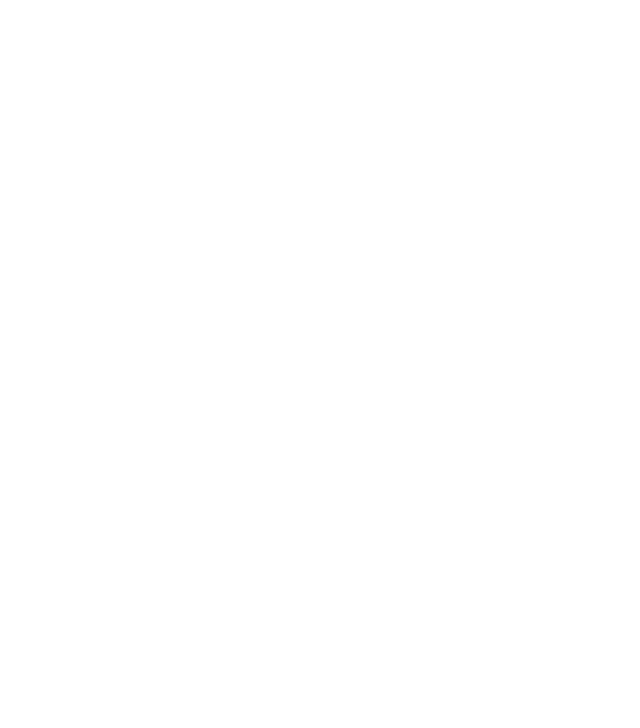
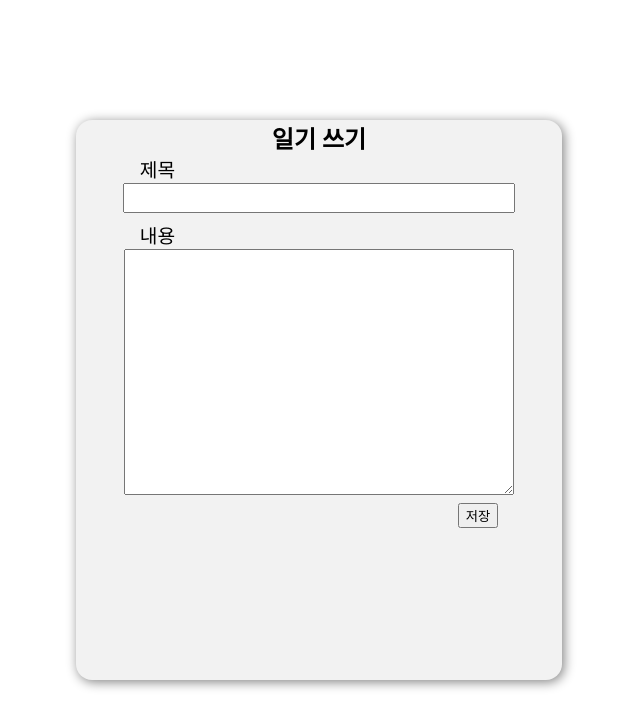
Before and after one commit to tjrmswo/myDiary, a React (Create React App) app: page /InputDiary in a window 1280 px wide. Before the commit this address had no page. Shown: the top 728 px of the page, without its empty margins (321-961 px from the left). Built offline with nearby package versions, Linux system fonts and the light colour scheme.

Commit message:
feat: 일기 저장 기능 구현

```diff
--- a/src/App.jsx
+++ b/src/App.jsx
@@ -8,6 +8,7 @@ import { RecoilRoot } from 'recoil';
 import Login from './pages/Login';
 import MainPage from './pages/MainPage';
 import Signup from './pages/Signup';
+import InputDiary from './pages/InputDiary';
 const App = () => {
 
   return (
@@ -16,6 +17,7 @@ const App = () => {
         <Route path='/' element={<Login />} />
         <Route path='/MainPage' element={<MainPage />} />
         <Route path='/Signup' element={<Signup />} />
+        <Route path='/InputDiary' element={<InputDiary />} />
       </Routes>
     </RecoilRoot>
   );
--- /dev/null
+++ b/src/pages/InputDiary.jsx
@@ -0,0 +1,102 @@
+import React, { useEffect, useState } from 'react';
+import styled from "styled-components";
+import { useNavigate } from 'react-router';
+import { useRecoilValue } from "recoil";
+import { currentId } from "../util/atom";
+
+const InputDiary = () => {
+  const navigation = useNavigate();
+  const currentUser = useRecoilValue(currentId);
+  console.log(currentUser);
+  const [diaryData, setDiaryData] = useState({
+    id: `${currentUser}일기`,
+    title: '',
+    detail: '',
+  });
+
+  const { title, detail } = diaryData;
+  const inputdetail = (e) => {
+    const { name, value } = e.target;
+    setDiaryData({
+      ...diaryData,
+      [name]: value
+    })
+  }
+  const saveDiary = () => {
+    localStorage.setItem(`${title}`, JSON.stringify(diaryData))
+    setDiaryData({
+      id: `${currentUser}일기`,
+      title: '',
+      detail: ''
+    })
+  }
+  useEffect(() => {
+    console.log(diaryData);
+  }, [diaryData])
+
+  return (
+    <Wrapper>
+      <Loginbox>
+        <div className='header'>일기 쓰기</div>
+        <div className='title'>제목</div>
+        <InputTitelcontainer onChange={inputdetail} name='title' value={title} />
+        <div className='detail'>내용</div>
+        <Inputcontainer onChange={inputdetail} name='detail' value={detail} />
+        <button className='saveDiary' onClick={saveDiary}>저장</button>
+      </Loginbox>
+    </Wrapper>
+  );
+};
+
+export default InputDiary;
+
+const Wrapper = styled.div`
+  display: flex;
+  width: 100vw;
+  height: 100vh;
+  align-items: center;
+  justify-content: center;
+  ${(props) => props.isdark === "true" ? 'background-color: #757674' : 'background-color: white'}
+`;
+
+const Loginbox = styled.div`
+  display: flex;
+  justify-content: flex-start;
+  align-items: center;
+  flex-direction: column;
+
+  box-shadow: 2px 2px 12px gray;
+  background-color: #F2F2F2;
+  width: 38vw;
+  height: 70vh;
+  border-radius: 1em;
+  .header{
+    font-size: 1.5em;
+    font-weight: bold;
+  }
+  .title {
+    font-size: larger;
+    align-self: flex-start;
+    margin-left: 4rem;
+  }
+  .detail{
+    font-size: larger;
+    align-self: flex-start;
+    margin-left: 4rem;
+  }
+  .saveDiary{
+    align-self: flex-end;
+    margin-right: 4rem;
+  }
+`
+const InputTitelcontainer = styled.input`
+  width: 30vw;
+  height: 3vh;
+  margin-bottom: 0.5rem;
+`;
+
+const Inputcontainer = styled.textarea`
+  width: 30vw;
+  height: 30vh;
+  margin-bottom: 0.5rem;
+`;
--- a/src/pages/Login.jsx
+++ b/src/pages/Login.jsx
@@ -1,8 +1,8 @@
-import React, { useEffect, useState } from "react";
+import React, { useState, useEffect } from "react";
 import styled from "styled-components";
 import { useNavigate } from "react-router-dom";
-import { useRecoilValue } from "recoil";
-import { userListData } from "../util/atom";
+import { useRecoilState } from "recoil";
+import { currentId } from "../util/atom";
 
 const Login = () => {
   const navigation = useNavigate();
@@ -12,6 +12,7 @@ const Login = () => {
     id: '',
     password: '',
   });
+  const [currentUser, setCurrentUser] = useRecoilState(currentId);
 
   const { id, password } = userData;
   const searchPassword = JSON.parse(localStorage.getItem(id));
@@ -26,7 +27,9 @@ const Login = () => {
 
   const logIn = () => {
     if (localStorage.getItem(id) && searchPassword.password === password) {
-      navigation('/MainPage', id)
+      localStorage.setItem(`cnt${id}`, id);
+      setCurrentUser(id);
+      navigation('/MainPage')
     } else {
       alert('아이디 또는 비밀번호를 확인해주세요')
     }
@@ -36,10 +39,10 @@ const Login = () => {
     navigation('/Signup')
   }
 
-  // useEffect(() => {
-  //   console.log("searchPassword: ", searchPassword);
-  //   console.log("userData: ", userData);
-  // }, [userData])
+  useEffect(() => {
+    console.log("id: ", id);
+    console.log("currentUser: ", currentUser);
+  }, [id, currentUser])
 
   return (
     <Wrapper isdark={background.toString()}>
--- a/src/pages/MainPage.jsx
+++ b/src/pages/MainPage.jsx
@@ -1,11 +1,83 @@
-import React from 'react';
+import React, { useEffect, useState } from 'react';
+import styled from "styled-components";
+import { useNavigate } from 'react-router';
+import { useRecoilValue } from "recoil";
+import { currentId } from "../util/atom";
 
 const MainPage = () => {
-    return (
-        <div>
-            mainPage
-        </div>
-    );
+  const navigation = useNavigate();
+  const [searchData, setSearchData] = useState('');
+
+  //recoil value
+  const currentUser = useRecoilValue(currentId);
+
+  const getId = (e) => {
+    const getmyDiary = JSON.parse(localStorage.getItem(e.target.value));
+    setSearchData(getmyDiary)
+  }
+
+  const goInputDiary = () => {
+    navigation('/InputDiary')
+  }
+
+  useEffect(() => {
+    console.log(currentUser);
+    console.log("searchData: ", searchData)
+  }, [searchData])
+  return (
+    <Wrapper>
+      <Loginbox>
+        <div className='header'>일기 찾기</div>
+        <InputTitelcontainer onChange={getId} />
+        {searchData ?
+          <div className='myDiary'>
+            <GetmyDiary>{searchData.id}{searchData.title}{searchData.detail}</GetmyDiary>
+          </div>
+          : <div>등록된 일기가 없습니다 일기를 등록해주세요!</div>}
+        <button onClick={goInputDiary}>일기 작성</button>
+      </Loginbox>
+    </Wrapper>
+  );
 };
 
 export default MainPage;
+
+const Wrapper = styled.div`
+  display: flex;
+  width: 100vw;
+  height: 100vh;
+  align-items: center;
+  justify-content: center;
+  ${(props) => props.isdark === "true" ? 'background-color: #757674' : 'background-color: white'}
+`;
+
+const Loginbox = styled.div`
+  display: flex;
+  justify-content: flex-start;
+  align-items: center;
+  flex-direction: column;
+
+  box-shadow: 2px 2px 12px gray;
+  background-color: #F2F2F2;
+  width: 38vw;
+  height: 70vh;
+  border-radius: 1em;
+  .header{
+    font-size: 1.5em;
+    font-weight: bold;
+    margin-bottom: 1rem;
+  }
+  .myDiary{
+    flex-direction: row;
+    width: 20vw;
+  }
+`
+const InputTitelcontainer = styled.input`
+  width: 30vw;
+  height: 3vh;
+  margin-bottom: 0.5rem;
+`;
+
+const GetmyDiary = styled.div`
+  background-color: #8ba85b;
+`
--- a/src/util/atom.jsx
+++ b/src/util/atom.jsx
@@ -4,3 +4,8 @@ export const userListData = atom({
     key: 'userList',
     default: [],
 })
+
+export const currentId = atom({
+    key: 'currentId',
+    default: '',
+})
```
